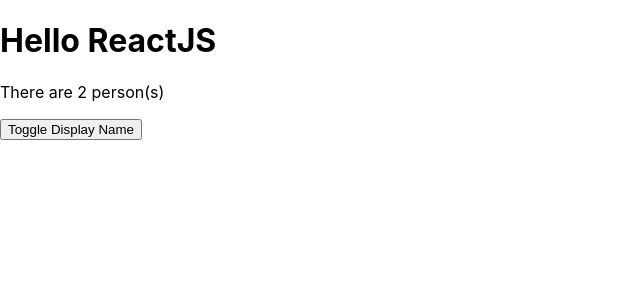
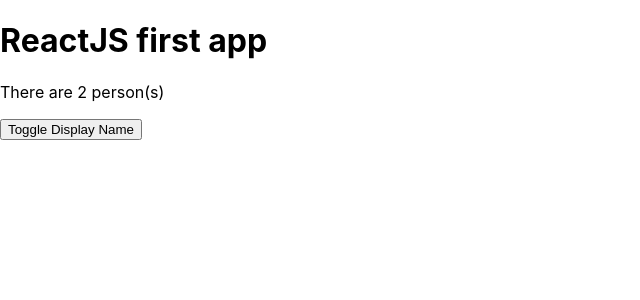
Before and after one commit to ntpdung/reactjs-udemy, a React app: page / in a window 1280 px wide. Shown: the top 300 px of the page, without its empty margins (0-640 px from the left). Built offline with nearby package versions, Linux system fonts and the light colour scheme.

Commit message:
stateless and statefull

```diff
--- a/src/components/Cockpit/Cockpit.js
+++ b/src/components/Cockpit/Cockpit.js
@@ -4,6 +4,7 @@
 var cockpit = (props) => {
     let classes = [cockpitStyle.txtGreen],
         buttonClass = '';
+
     if (props.showPersons) {
         buttonClass = cockpitStyle.red;
     }
@@ -18,7 +19,7 @@
 
     return (
         <div className={cockpitStyle.Cockpit}>
-            <h1>Hello ReactJS</h1>
+            <h1>{props.appTitle}</h1>
             <p className={classes.join(' ')}>There are {props.persons.length} person(s)</p>
             <p>
                 <button
--- a/src/containers/App.js
+++ b/src/containers/App.js
@@ -72,9 +72,10 @@
             deletePerson={this.deletePerson}/>;
     };
 
-    let jsx = (
+    let app = (
       <div className={appStyle.App}>
         <Cockpit
+          appTitle={this.props.title}
           showPersons={this.state.showPersons}
           persons={this.state.persons}
           toggleName={this.toggleDisplayPersonName}/>
@@ -83,7 +84,7 @@
       </div>
     );
 
-    return jsx;
+    return app;
   }
 }
 
--- a/src/index.js
+++ b/src/index.js
@@ -4,7 +4,7 @@
 import App from './containers/App';
 import * as serviceWorker from './serviceWorker';
 
-ReactDOM.render(<App />, document.getElementById('root'));
+ReactDOM.render(<App title="ReactJS first app" />, document.getElementById('root'));
 
 // If you want your app to work offline and load faster, you can change
 // unregister() to register() below. Note this comes with some pitfalls.
```
